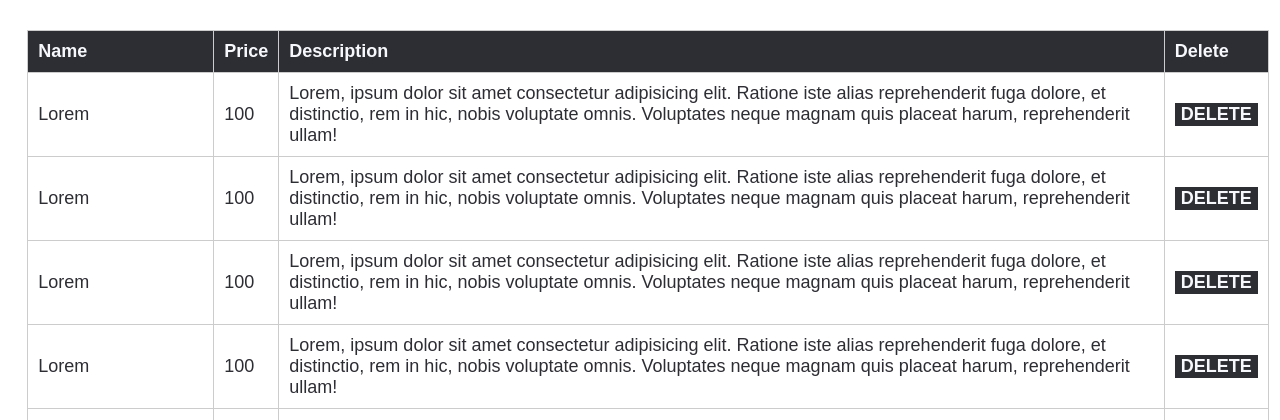
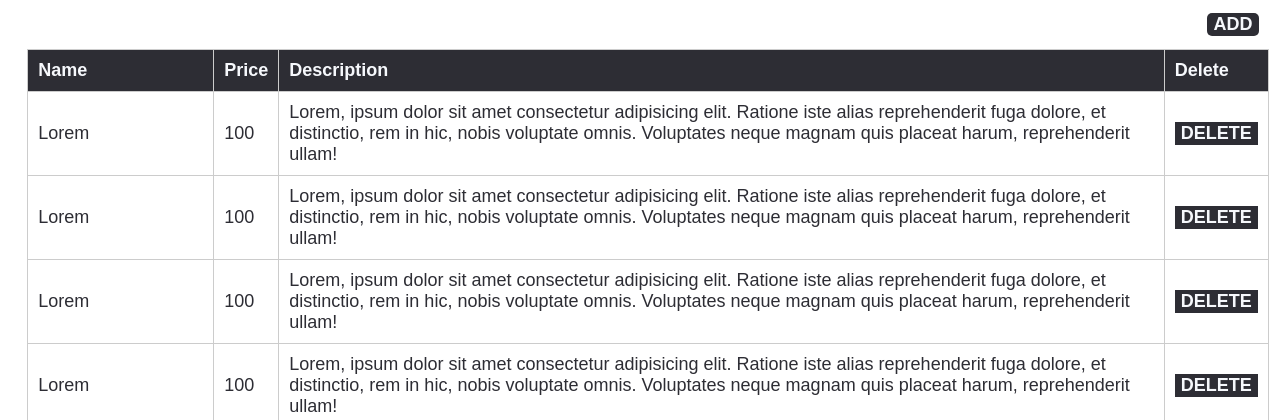
Before and after one commit to Mostafa-Safwat/booktopia, a PHP site: page /admin-table.html in a window 1280 px wide. Shown: the part 108-528 px from the top of the page. Run offline with PHP 8.4, Linux system fonts and the light colour scheme.

Commit message:
added a "Add" button in the table page

```diff
--- a/admin-table.css
+++ b/admin-table.css
@@ -200,6 +200,30 @@ td {
   background-color: red;
 }
 
+.btn-Add {
+  float: right;
+  margin-right: 2.3%;
+  margin-top: 1%;
+  margin-bottom: 1%;
+
+  width: 4%;
+
+  background-color: #2d2d34;
+  border: 0;
+  border-radius: 5px;
+  cursor: pointer;
+  color: #f6f8fc;
+  font-size: 18px;
+  font-weight: bolder;
+  font-family: Arial, Helvetica, sans-serif;
+  transition: all 0.3s;
+}
+
+.btn-Add:hover {
+  color: #2d2d34;
+  background-color: #ffca42;
+}
+
 /* Start Footer  */
 div.footer {
   background-color: #2d2d34;
--- a/admin-table.html
+++ b/admin-table.html
@@ -52,6 +52,7 @@
       </div>
     </div>
     <!-- End Header -->
+    <a href="admin-add.html"> <button class="btn-Add" type="button">ADD</button></a>
     <table>
         <thead>
           <tr>
```
Also changed, not shown: test.html (added, +27 -0 lines). Lines whose indentation alone changed are shown as unchanged.
